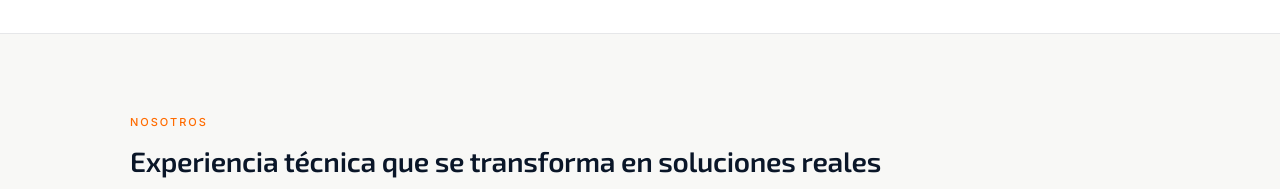
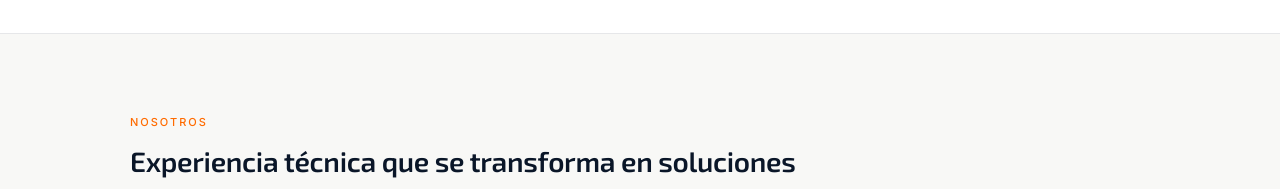
Before and after one commit to frank24z/FKGROUP_V1, a plain HTML site: page index.html in a window 1280 px wide. Shown: the part 2180-2369 px from the top of the page. Drawn offline with Linux system fonts and the light colour scheme.

Commit message:
cambios pequeños

```diff
--- a/index.html
+++ b/index.html
@@ -154,7 +154,7 @@
 
   <section id="nosotros" class="about-section">
     <div class="section-eyebrow">Nosotros</div>
-    <h2 class="section-title">Experiencia técnica que se transforma en soluciones reales</h2>
+    <h2 class="section-title">Experiencia técnica que se transforma en soluciones</h2>
     <p class="section-sub">
       Somos un grupo de ingenieros, informáticos, civiles industriales, especialistas comerciales y profesionales de telecomunicaciones unidos por una misma idea: entregar al mercado mejores propuestas tecnológicas con la fuerza de una sola firma.
     </p>
```
